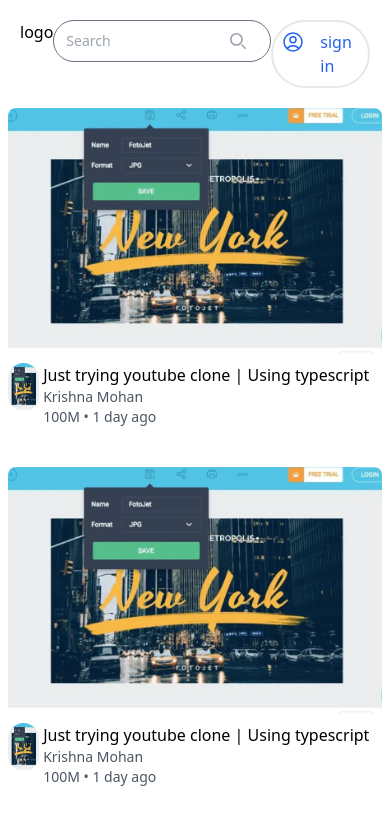
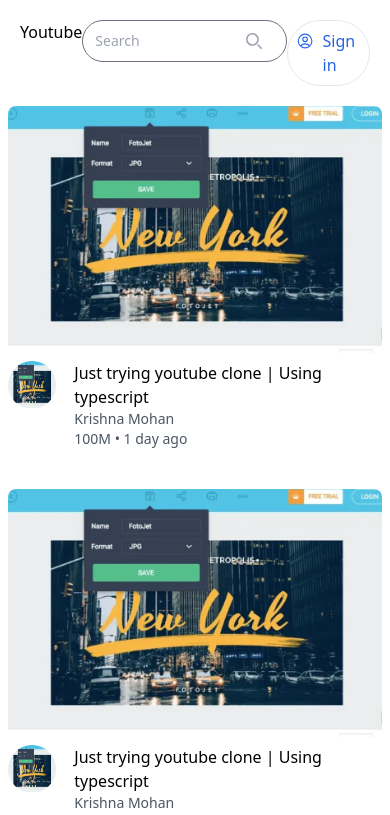
Before and after one commit to krishna9358/youtube_clone_frontend, a Next.js app in the folder frontend/: page / in a window 390 px wide. Shown: the top 815 px of the page. Built offline with nearby package versions, Linux system fonts and the light colour scheme.

Commit message:
completed the frontend

```diff
--- a/frontend/src/components/AppBar.tsx
+++ b/frontend/src/components/AppBar.tsx
@@ -2,14 +2,17 @@
 
 export function AppBar(){
     return <div className="flex justify-between p-5 ">
-        <div >logo</div>
+        <div >Youtube</div>
         <div >
         <SearchBar></SearchBar>
         </div>
-        <div className="p-2 hover:cursor-pointer border-2 rounded-full text-blue-600 border-black-400 grid grid-cols-2">
-            <svg xmlns="http://www.w3.org/2000/svg" fill="none" viewBox="0 0 24 24" stroke-width="1.5" stroke="currentColor" className="w-6 h-6">
+        <div className="p-2 hover:cursor-pointer border rounded-full text-blue-600 border-black-400 flex  ">
+            <svg xmlns="http://www.w3.org/2000/svg" fill="none" viewBox="0 0 24 24" stroke-width="1.5" stroke="currentColor" className="w-6 h-6 mr-2">
   <path stroke-linecap="round" stroke-linejoin="round" d="M17.982 18.725A7.488 7.488 0 0 0 12 15.75a7.488 7.488 0 0 0-5.982 2.975m11.963 0a9 9 0 1 0-11.963 0m11.963 0A8.966 8.966 0 0 1 12 21a8.966 8.966 0 0 1-5.982-2.275M15 9.75a3 3 0 1 1-6 0 3 3 0 0 1 6 0Z" />
 </svg>
-sign in </div>
+<div className="">
+ Sign in
+</div>
+ </div>
     </div>
 }
--- a/frontend/src/components/SearchBar.tsx
+++ b/frontend/src/components/SearchBar.tsx
@@ -4,11 +4,11 @@
       <div className="w-full md:w-96 flex text-gray-900 border border-gray-500 rounded-3xl p-1 pl-3 text-sm pr-2 mx-auto">
         <input
           id="default-search"
-          className="w-full text-white border-none outline-none"
+          className="w-full text-black border-none outline-none "
           placeholder="Search"
           required
         />
-        <button className="text-gray-400 font-bold py-2 px-4 rounded inline-flex items-center">
+        <button className=" border-red-500 text-gray-400 font-bold py-2 px-4  inline-flex items-center">
           <svg
             className="w-4 h-4"
             aria-hidden="true"
--- a/frontend/src/components/VideoCard.tsx
+++ b/frontend/src/components/VideoCard.tsx
@@ -2,11 +2,11 @@
     return <div className="ml-2 mb-10 mr-2">
         <img src={props.image} alt="a"  className="rounded-lg"/>
         <div className="grid grid-cols-12 pt-2 ">
-            <div className="col-span-1 ">
-                <img className="rounded-full  w-12 h-12 lg:w-10 lg:h-10" src={props.channel} alt="a"  />
+            <div className="col-span-2 ">
+                <img className="rounded-full  w-12 h-12 lg:w-9 lg:h-9" src={props.channel} alt="a"  />
             </div>
-            <div className="col-span-11 ml-1 ">
-                <div className="text-base">
+            <div className="col-span-10 ml-1 ">
+                <div className="text-basex">
                 {props.title}
                 </div>
             <div className="col-span-11 text-gray-600 text-sm">
--- a/frontend/src/pages/index.tsx
+++ b/frontend/src/pages/index.tsx
@@ -12,7 +12,7 @@
 
       <AppBar></AppBar>
       <VideoGrid></VideoGrid>
-
+      <h1 className="flex justify-center p-2 border-t border-gray-500">Made with ❤ By  Krishna</h1>
     </div>
    );
 }
```
Also changed, not shown: 1 other file (tests, documents, lock files or other folders).
